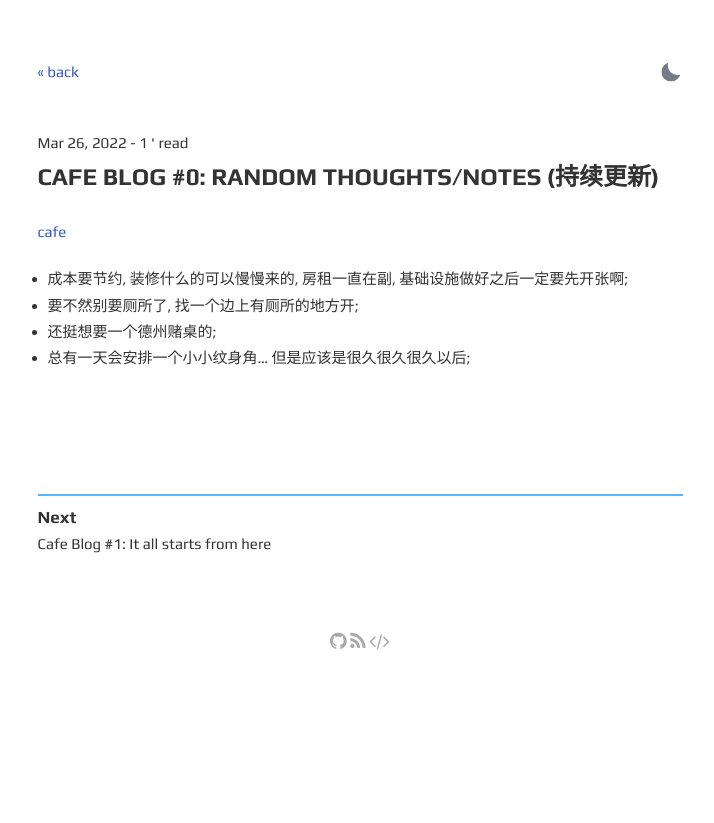
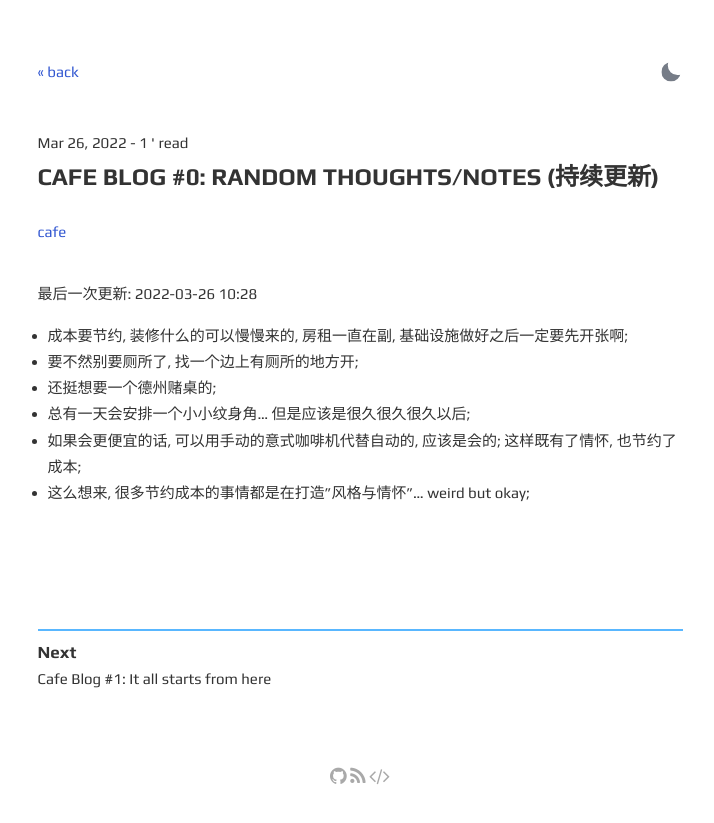
Before and after one commit to Sushi6006/Sushi6006.github.io, a Jekyll site: the page built from _posts/2022-03-26-cafeblog0.md, in a window 1280 px wide. Shown: the top 823 px of the page, without its empty margins (280-994 px from the left). Built offline with Jekyll 4.4.1, drawn with Linux system fonts in a browser that asks for light colours.

Commit message:
updated cafe random thoughts

```diff
--- a/_posts/2022-03-26-cafeblog0.md
+++ b/_posts/2022-03-26-cafeblog0.md
@@ -5,7 +5,11 @@ author: SushiCat
 tags: cafe
 ---
 
+最后一次更新: 2022-03-26 10:28
+
 - 成本要节约, 装修什么的可以慢慢来的, 房租一直在副, 基础设施做好之后一定要先开张啊;
 - 要不然别要厕所了, 找一个边上有厕所的地方开;
 - 还挺想要一个德州赌桌的;
 - 总有一天会安排一个小小纹身角... 但是应该是很久很久很久以后;
+- 如果会更便宜的话, 可以用手动的意式咖啡机代替自动的, 应该是会的; 这样既有了情怀, 也节约了成本;
+- 这么想来, 很多节约成本的事情都是在打造"风格与情怀"... weird but okay;
```
